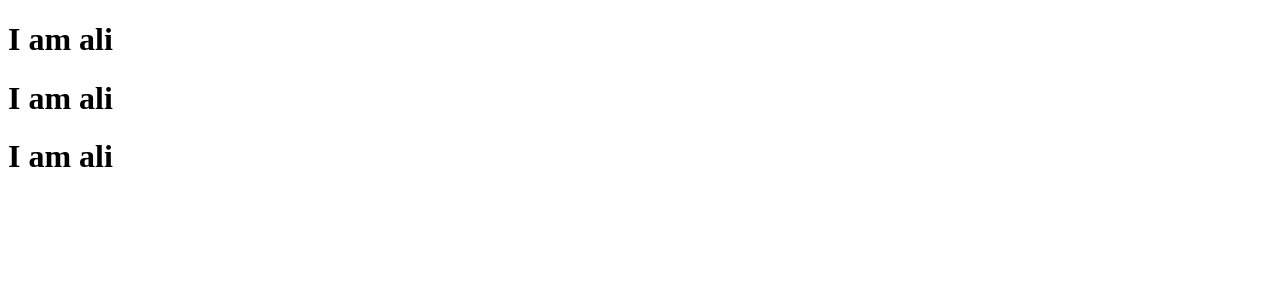
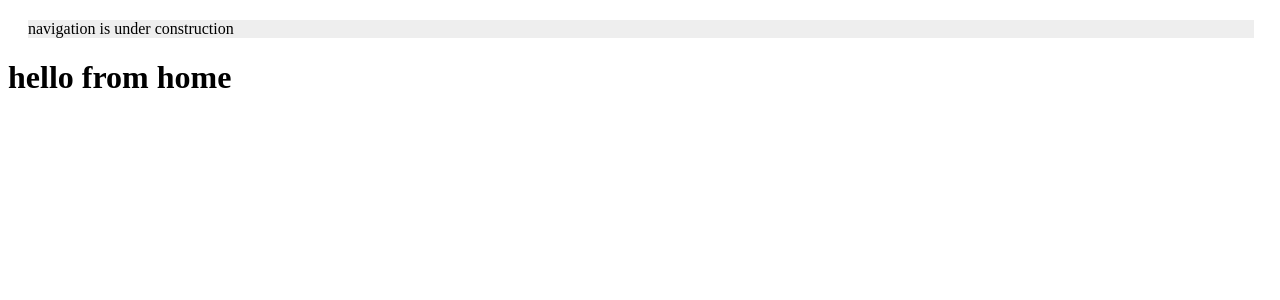
Before and after one commit to ali22905/new-ecommerce, a React (Vite) app in the folder client/: page / in a window 1280 px wide. Shown: the top 300 px of the page. Built offline with nearby package versions, Linux system fonts and the light colour scheme.

Commit message:
setting react router

```diff
--- a/client/src/App.jsx
+++ b/client/src/App.jsx
@@ -1,11 +1,9 @@
-
+import Home from './pages/Home'
 
 function App() {
   return (
     <>
-      <h1>I am ali</h1>
-      <h1>I am ali</h1>
-      <h1>I am ali</h1>
+      <Home/>
     </>
   )
 }
--- /dev/null
+++ b/client/src/components/navBar.jsx
@@ -0,0 +1,11 @@
+
+
+const NavBar = () => {
+  return (
+    <div className="navbar" style={{ width: '97%', margin: '20px', backgroundColor: '#eee'}}>
+      navigation is under construction
+    </div>
+  );
+}
+
+export default NavBar;
--- a/client/src/main.jsx
+++ b/client/src/main.jsx
@@ -12,6 +12,7 @@ const router = createBrowserRouter([
   {
     path: "/",
     element: <App/>,
+    // errorElement: <h1>sorry</h1>,
     errorElement: <h1>متبعبصش يصحبي</h1>,
   }
 ]);
--- a/client/src/pages/Home.jsx
+++ b/client/src/pages/Home.jsx
@@ -0,0 +1,12 @@
+import NavBar from '../components/navBar';
+
+const Home = () => {
+  return (
+    <>
+      <NavBar />
+      <h1>hello from home</h1>
+    </>
+  );
+}
+
+export default Home;
```
